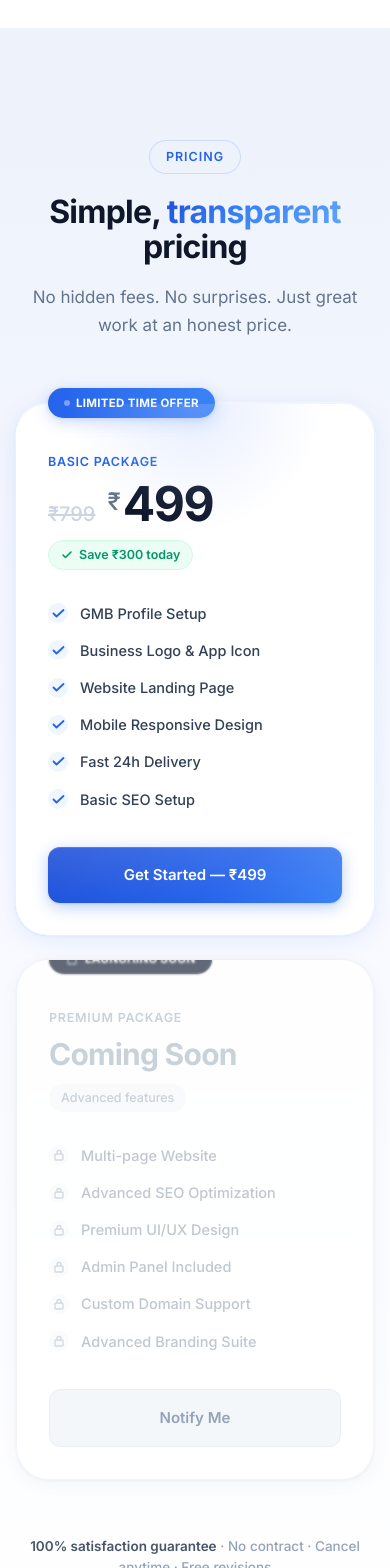
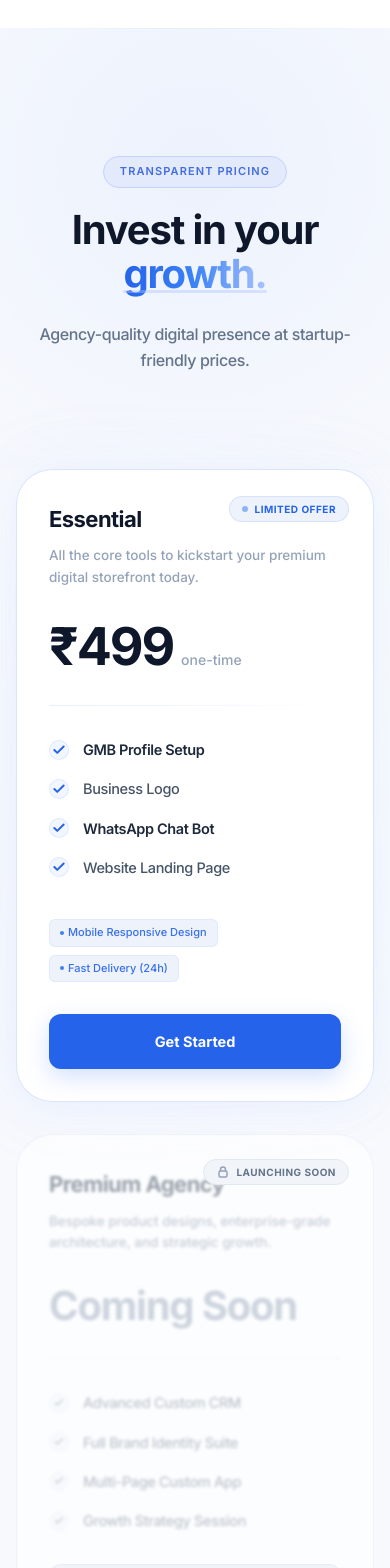
Before and after one commit to khrishChauhan/virtualcgo, a Next.js app: page / in a window 390 px wide. Shown: the part 4918-6486 px from the top of the page. Built offline with nearby package versions, Linux system fonts and the light colour scheme.

Commit message:
feat: add PricingSection component with responsive design and animation

```diff
--- a/src/components/PricingSection.tsx
+++ b/src/components/PricingSection.tsx
@@ -4,229 +4,266 @@ import { motion, useInView } from "framer-motion";
 import { useRef } from "react";
 
 const fadeUp = (delay = 0) => ({
-  hidden:  { opacity: 0, y: 22 },
-  visible: { opacity: 1, y: 0, transition: { duration: 0.55, delay, ease: [0.22, 1, 0.36, 1] as const } },
+  hidden: { opacity: 0, y: 16 },
+  visible: {
+    opacity: 1,
+    y: 0,
+    transition: { duration: 0.65, delay, ease: [0.16, 1, 0.3, 1] as const }
+  },
 });
 
 const basicFeatures = [
-  "GMB Profile Setup",
-  "Business Logo & App Icon",
-  "Website Landing Page",
-  "Mobile Responsive Design",
-  "Fast 24h Delivery",
-  "Basic SEO Setup",
+  { text: "GMB Profile Setup", highlight: true },
+  { text: "Business Logo", highlight: false },
+  { text: "WhatsApp Chat Bot", highlight: true },
+  { text: "Website Landing Page", highlight: false },
 ];
 
+const smallTags = ["Mobile Responsive Design", "Fast Delivery (24h)"];
+
 const premiumFeatures = [
-  "Multi-page Website",
-  "Advanced SEO Optimization",
-  "Premium UI/UX Design",
-  "Admin Panel Included",
-  "Custom Domain Support",
-  "Advanced Branding Suite",
+  "Advanced Custom CRM",
+  "Full Brand Identity Suite",
+  "Multi-Page Custom App",
+  "Growth Strategy Session",
 ];
 
-const Check = () => (
-  <svg width="15" height="15" viewBox="0 0 15 15" fill="none" className="flex-shrink-0">
-    <path d="M2.5 7.5L5.5 10.5L12.5 4" stroke="#2563eb" strokeWidth="1.8" strokeLinecap="round" strokeLinejoin="round"/>
+const CheckIcon = () => (
+  <svg width="14" height="14" viewBox="0 0 14 14" fill="none" className="flex-shrink-0 text-blue-600">
+    <path d="M11.6666 3.5L5.24992 9.91667L2.33325 7" stroke="currentColor" strokeWidth="2" strokeLinecap="round" strokeLinejoin="round"/>
   </svg>
 );
 
-const Lock = () => (
-  <svg width="14" height="14" viewBox="0 0 14 14" fill="none" className="flex-shrink-0">
-    <rect x="3" y="6" width="8" height="6" rx="1" stroke="#94a3b8" strokeWidth="1.4"/>
-    <path d="M5 6V4.5a2 2 0 014 0V6" stroke="#94a3b8" strokeWidth="1.4" strokeLinecap="round"/>
+const LockIcon = () => (
+  <svg width="14" height="14" viewBox="0 0 14 14" fill="none" className="flex-shrink-0 text-slate-400">
+    <rect x="3" y="6" width="8" height="6" rx="1.5" stroke="currentColor" strokeWidth="1.5"/>
+    <path d="M4.5 6V4.5a2.5 2.5 0 015 0V6" stroke="currentColor" strokeWidth="1.5" strokeLinecap="round"/>
   </svg>
 );
 
 export default function PricingSection() {
-  const ref    = useRef<HTMLElement>(null);
-  const inView = useInView(ref, { once: true, margin: "-60px" });
+  const ref = useRef<HTMLElement>(null);
+  const inView = useInView(ref, { once: true, margin: "-100px" });
 
   return (
     <section
       id="pricing"
       ref={ref}
-      className="relative py-28 lg:py-36 overflow-hidden"
-      style={{ background: "linear-gradient(180deg, #edf2fb 0%, #f7f9ff 50%, #fff 100%)" }}
+      className="relative py-32 lg:py-44 overflow-hidden bg-slate-50/50"
     >
-      {/* Ambient */}
-      <div className="absolute inset-0 pointer-events-none -z-10">
+      {/* ── BACKGROUND ARTISTRY ── */}
+      <div className="absolute inset-0 pointer-events-none -z-10 overflow-hidden">
+        {/* Soft elegant radial blur centered top-mid */}
         <div
-          className="absolute top-0 left-1/2 -translate-x-1/2 w-[800px] h-[500px] opacity-50"
-          style={{ background: "radial-gradient(ellipse at center top, rgba(193,211,254,0.6) 0%, transparent 65%)" }}
+          className="absolute -top-40 left-1/2 -translate-x-1/2 w-[1000px] h-[600px] opacity-40 mix-blend-multiply"
+          style={{ background: "radial-gradient(circle, #c1d3fe 0%, #edf2fb 50%, transparent 100%)" }}
         />
+        {/* Subtle decorative glowing mesh line */}
+        <div className="absolute top-0 inset-x-0 h-px bg-gradient-to-r from-transparent via-[#c1d3fe]/50 to-transparent" />
       </div>
 
-      <div className="max-w-6xl mx-auto px-4 sm:px-6">
+      <div className="max-w-6xl mx-auto px-4 sm:px-6 relative z-10">
 
-        {/* Header */}
+        {/* ── SECTION HEADING ── */}
         <motion.div
-          variants={fadeUp()}
+          variants={fadeUp(0)}
           initial="hidden"
           animate={inView ? "visible" : "hidden"}
-          className="text-center mb-16"
+          className="text-center mb-24"
         >
-          <span className="inline-flex items-center gap-2 text-blue-600 text-[12.5px] font-semibold tracking-[0.08em] uppercase bg-[#edf2fb] border border-[#c1d3fe]/70 rounded-full px-4 py-1.5 mb-5">
-            Pricing
+          <span className="inline-flex items-center gap-1.5 px-4 py-1.5 rounded-full bg-[#e2eafc] border border-[#c1d3fe] text-[11px] font-semibold uppercase tracking-widest text-blue-700/80 mb-5">
+            Transparent Pricing
           </span>
+
           <h2
-            className="font-bold text-slate-900 tracking-[-0.025em] leading-[1.1] mb-5"
-            style={{ fontSize: "clamp(2rem, 4vw, 2.9rem)" }}
+            className="font-bold text-slate-900 tracking-[-0.03em] leading-[1.12] mb-6"
+            style={{ fontSize: "clamp(2.5rem, 5.5vw, 3.75rem)" }}
           >
-            Simple,{" "}
-            <span className="gradient-text">transparent</span> pricing
+            Invest in your{" "}
+            <span className="relative inline-block">
+              <span className="bg-gradient-to-r from-blue-600 via-blue-500 to-[#abc4ff] bg-clip-text text-transparent">
+                growth.
+              </span>
+              <span className="absolute left-0 bottom-[4px] w-full h-[3px] bg-[#abc4ff]/40 rounded-full" />
+            </span>
           </h2>
-          <p className="text-slate-500 text-[17px] leading-relaxed max-w-[440px] mx-auto">
-            No hidden fees. No surprises. Just great work at an honest price.
+
+          <p className="text-slate-500 text-[16px] sm:text-[17px] leading-relaxed max-w-[480px] mx-auto font-medium tracking-tight">
+            Agency-quality digital presence at startup-friendly prices.
           </p>
         </motion.div>
 
-        {/* Cards */}
-        <div className="grid lg:grid-cols-2 gap-6 max-w-4xl mx-auto items-start">
+        {/* ── CARDS GRID ── */}
+        <div className="grid md:grid-cols-2 gap-8 max-w-4xl mx-auto items-stretch mb-24">
 
-          {/* Basic — Featured */}
+          {/* ── ESSENTIAL CARD (ACTIVE) ── */}
           <motion.div
             variants={fadeUp(0.1)}
             initial="hidden"
             animate={inView ? "visible" : "hidden"}
-            whileHover={{ y: -6 }}
-            transition={{ type: "spring", stiffness: 260, damping: 22 }}
-            className="relative group"
+            className="flex flex-col h-full relative"
           >
-            {/* Outer glow ring */}
-            <div className="absolute -inset-[1.5px] rounded-[2rem] opacity-70 group-hover:opacity-100 transition-opacity duration-400"
-              style={{ background: "linear-gradient(135deg, #c1d3fe, #abc4ff, #d7e3fc)", padding: "1.5px" }}
-            >
-              <div className="absolute inset-0 rounded-[2rem] bg-white" />
-            </div>
+            {/* Glowing Backdrop behind active card */}
+            <div className="absolute -inset-2 bg-gradient-to-tr from-[#abc4ff]/20 to-[#c1d3fe]/10 rounded-[2.5rem] blur-2xl opacity-70 pointer-events-none -z-10" />
 
-            <div className="relative bg-white rounded-[2rem] p-8 sm:p-10"
+            <div
+              className="flex-1 bg-white border border-[#c1d3fe]/60 rounded-[2.25rem] p-8 sm:p-10 flex flex-col transition-all duration-300 hover:border-[#abc4ff] hover:shadow-[0_24px_50px_rgba(193,211,254,0.25)] relative overflow-hidden"
               style={{
-                boxShadow: "0 4px 24px rgba(37,99,235,0.10), 0 1px 4px rgba(37,99,235,0.06), inset 0 1px 0 rgba(255,255,255,0.9)",
+                boxShadow: "0 4px 30px rgba(193, 211, 254, 0.12), inset 0 1px 0 rgba(255,255,255,0.9)",
               }}
             >
-              {/* Badge */}
-              <div className="absolute -top-4 left-8">
-                <span className="inline-flex items-center gap-1.5 bg-gradient-to-r from-blue-600 to-blue-500 text-white text-[11.5px] font-bold tracking-wide uppercase px-4 py-1.5 rounded-full shadow-blue">
-                  <span className="w-1.5 h-1.5 rounded-full bg-white/70 animate-pulse" />
-                  Limited Time Offer
+              {/* Card Ribbon/Badge */}
+              <div className="absolute top-6 right-6">
+                <span className="inline-flex items-center gap-1.5 px-3 py-1 rounded-full bg-[#edf2fb] border border-[#c1d3fe]/50 text-[10px] font-bold text-blue-600 tracking-wider uppercase">
+                  <span className="w-1.5 h-1.5 rounded-full bg-blue-500 animate-pulse" />
+                  Limited Offer
                 </span>
               </div>
 
-              {/* Spotlight */}
-              <div className="absolute inset-0 rounded-[2rem] overflow-hidden pointer-events-none">
-                <div
-                  className="absolute top-0 left-1/2 -translate-x-1/2 w-64 h-32 opacity-40"
-                  style={{ background: "radial-gradient(ellipse at top, rgba(171,196,255,0.7) 0%, transparent 70%)" }}
-                />
+              <div className="mb-8">
+                <h3 className="text-slate-900 font-bold text-[22px] tracking-tight mb-2">Essential</h3>
+                <p className="text-slate-400 text-[13.5px] leading-relaxed font-medium">All the core tools to kickstart your premium digital storefront today.</p>
               </div>
 
-              <div className="pt-4 mb-8">
-                <p className="text-blue-600 text-[12.5px] font-semibold tracking-[0.06em] uppercase mb-2">Basic Package</p>
-                <div className="flex items-end gap-3 mb-3">
-                  <span className="text-slate-300 font-medium text-xl line-through decoration-slate-300">₹799</span>
-                  <div className="flex items-start gap-0.5">
-                    <span className="text-slate-500 text-2xl font-medium mt-1.5">₹</span>
-                    <span className="text-slate-900 font-bold leading-none tracking-[-0.03em]" style={{ fontSize: "clamp(3rem, 7vw, 4rem)" }}>499</span>
-                  </div>
-                </div>
-                <span className="inline-flex items-center gap-1.5 bg-emerald-50 text-emerald-600 font-semibold text-[12.5px] px-3 py-1 rounded-full border border-emerald-100">
-                  <svg width="12" height="12" viewBox="0 0 12 12" fill="none">
-                    <path d="M2 6L4.5 8.5L10 3" stroke="#059669" strokeWidth="1.6" strokeLinecap="round" strokeLinejoin="round"/>
-                  </svg>
-                  Save ₹300 today
-                </span>
+              <div className="mb-8 flex items-baseline gap-2">
+                <span className="text-slate-900 font-bold tracking-[-0.04em] text-[3.25rem] leading-none">₹499</span>
+                <span className="text-slate-400 font-medium text-[14px]">one-time</span>
               </div>
 
-              <ul className="space-y-3.5 mb-9">
+              <div className="h-px w-full bg-gradient-to-r from-[#c1d3fe]/40 via-[#c1d3fe]/20 to-transparent mb-8" />
+
+              {/* FEATURES */}
+              <ul className="space-y-4 mb-8 flex-1">
                 {basicFeatures.map((f, i) => (
-                  <li key={i} className="flex items-center gap-3">
-                    <div className="w-5 h-5 rounded-full bg-blue-50 flex items-center justify-center flex-shrink-0">
-                      <Check />
+                  <li key={i} className="flex items-center gap-3.5">
+                    <div className="w-5 h-5 rounded-full bg-blue-50/80 border border-[#c1d3fe]/40 flex items-center justify-center flex-shrink-0">
+                      <CheckIcon />
                     </div>
-                    <span className="text-slate-700 text-[14.5px] font-medium">{f}</span>
+                    <span className={`text-[14.5px] font-medium tracking-tight ${f.highlight ? "text-slate-800 font-semibold" : "text-slate-600"}`}>
+                      {f.text}
+                    </span>
                   </li>
                 ))}
               </ul>
 
-              <motion.a
+              {/* Extra Small Features Strip */}
+              <div className="flex flex-wrap gap-2 mb-8 pt-2">
+                {smallTags.map((tag, i) => (
+                  <span key={i} className="inline-flex items-center gap-1 text-[11px] font-medium text-blue-600/90 bg-[#edf2fb] px-2.5 py-1 rounded-md border border-[#c1d3fe]/30">
+                    <span className="w-1 h-1 rounded-full bg-blue-500" />
+                    {tag}
+                  </span>
+                ))}
+              </div>
+
+              {/* BUTTON */}
+              <a
                 href="#contact"
-                whileHover={{ scale: 1.02 }}
-                whileTap={{ scale: 0.98 }}
-                className="btn-primary block w-full py-4 rounded-xl text-white font-semibold text-[15px] text-center"
+                className="w-full relative py-4 rounded-xl font-bold text-[14.5px] text-center text-white bg-blue-600 hover:bg-blue-700 transition-all duration-200 overflow-hidden shadow-[0_8px_24px_rgba(37,99,235,0.2)] hover:shadow-[0_12px_30px_rgba(37,99,235,0.3)] hover:-translate-y-[1px] active:translate-y-0 active:scale-[0.98] group"
               >
-                Get Started — ₹499
-              </motion.a>
+                <span className="relative z-10">Get Started</span>
+                {/* Subtle soft gradient reflection shimmer */}
+                <div className="absolute inset-0 w-full h-full bg-gradient-to-r from-transparent via-white/10 to-transparent -translate-x-full group-hover:animate-shimmer pointer-events-none" />
+              </a>
             </div>
           </motion.div>
 
-          {/* Premium — Coming Soon */}
+          {/* ── PREMIUM CARD (COMING SOON) ── */}
           <motion.div
             variants={fadeUp(0.2)}
             initial="hidden"
             animate={inView ? "visible" : "hidden"}
-            className="relative group"
+            className="flex flex-col h-full relative"
           >
-            <div
-              className="relative bg-white/50 backdrop-blur-sm border border-slate-200/50 rounded-[2rem] p-8 sm:p-10 overflow-hidden"
-              style={{ boxShadow: "0 1px 3px rgba(0,0,0,0.04), 0 4px 16px rgba(100,116,139,0.06)" }}
-            >
+            {/* Soft border wrapper representing disabled gradient */}
+            <div className="flex-1 bg-white/60 border border-slate-200/50 rounded-[2.25rem] p-8 sm:p-10 flex flex-col relative overflow-hidden">
+
+              {/* Blur locked glass layout overlay */}
+              <div className="absolute inset-0 bg-slate-50/10 backdrop-blur-[1.5px] pointer-events-none z-10" />
+
               {/* Badge */}
-              <div className="absolute -top-4 left-8">
-                <span className="inline-flex items-center gap-1.5 bg-slate-800 text-white text-[11.5px] font-bold tracking-wide uppercase px-4 py-1.5 rounded-full">
-                  <Lock />
+              <div className="absolute top-6 right-6 z-20">
+                <span className="inline-flex items-center gap-1.5 px-3 py-1 rounded-full bg-slate-100 border border-slate-200 text-[10px] font-bold text-slate-500 tracking-wider uppercase">
+                  <LockIcon />
                   Launching Soon
                 </span>
               </div>
 
-              {/* Blur overlay for locked look */}
-              <div className="absolute inset-0 rounded-[2rem] bg-white/30 backdrop-blur-[1px] pointer-events-none" />
-
-              <div className="pt-4 mb-8 opacity-50">
-                <p className="text-slate-400 text-[12.5px] font-semibold tracking-[0.06em] uppercase mb-2">Premium Package</p>
-                <div className="flex items-end gap-2 mb-3">
-                  <span className="text-slate-400 font-bold text-3xl tracking-tight">Coming Soon</span>
-                </div>
-                <span className="inline-flex items-center gap-1.5 bg-slate-100 text-slate-400 font-medium text-[12.5px] px-3 py-1 rounded-full">
-                  Advanced features
-                </span>
+              <div className="mb-8 opacity-60">
+                <h3 className="text-slate-600 font-bold text-[22px] tracking-tight mb-2">Premium Agency</h3>
+                <p className="text-slate-400 text-[13.5px] leading-relaxed font-medium">Bespoke product designs, enterprise-grade architecture, and strategic growth.</p>
               </div>
 
-              <ul className="space-y-3.5 mb-9 opacity-40">
+              <div className="mb-8 flex items-baseline gap-2 opacity-50">
+                <span className="text-slate-400 font-bold tracking-[-0.03em] text-[2.5rem] leading-none">Coming Soon</span>
+              </div>
+
+              <div className="h-px w-full bg-slate-200/60 mb-8 opacity-60" />
+
+              {/* FEATURES */}
+              <ul className="space-y-4 mb-8 flex-1 opacity-45">
                 {premiumFeatures.map((f, i) => (
-                  <li key={i} className="flex items-center gap-3">
-                    <div className="w-5 h-5 rounded-full bg-slate-100 flex items-center justify-center flex-shrink-0">
-                      <Lock />
+                  <li key={i} className="flex items-center gap-3.5">
+                    <div className="w-5 h-5 rounded-full bg-slate-100/80 border border-slate-200 flex items-center justify-center flex-shrink-0">
+                      <svg width="12" height="12" viewBox="0 0 12 12" fill="none" className="text-slate-400">
+                        <path d="M2.5 6L4.5 8L9.5 3" stroke="currentColor" strokeWidth="1.8" strokeLinecap="round"/>
+                      </svg>
                     </div>
-                    <span className="text-slate-500 text-[14.5px] font-medium">{f}</span>
+                    <span className="text-[14.5px] font-medium text-slate-500 tracking-tight">{f}</span>
                   </li>
                 ))}
               </ul>
 
+              {/* DISABLED BUTTON */}
               <button
                 disabled
-                className="relative w-full py-4 rounded-xl bg-slate-100/80 text-slate-400 font-semibold text-[15px] cursor-not-allowed border border-slate-200/60"
+                className="w-full py-4 rounded-xl font-bold text-[14.5px] text-center text-slate-400 bg-slate-100 border border-slate-200/60 cursor-not-allowed z-20"
               >
-                Notify Me
+                Notify Me When Live
               </button>
             </div>
           </motion.div>
 
         </div>
 
-        {/* Guarantee strip */}
+        {/* ── TESTIMONIAL CARD ── */}
         <motion.div
-          variants={fadeUp(0.4)}
+          variants={fadeUp(0.3)}
           initial="hidden"
           animate={inView ? "visible" : "hidden"}
-          className="mt-14 text-center"
+          className="max-w-2xl mx-auto"
         >
-          <p className="text-slate-400 text-[13.5px] font-medium">
-            <span className="text-slate-600 font-semibold">100% satisfaction guarantee</span>
-            {" "}· No contract · Cancel anytime · Free revisions
-          </p>
+          <div
+            className="bg-white/80 border border-[#c1d3fe]/40 rounded-[2rem] p-8 sm:p-10 text-center relative overflow-hidden backdrop-blur-md"
+            style={{
+              boxShadow: "0 10px 40px rgba(193, 211, 254, 0.1), inset 0 1px 0 rgba(255,255,255,0.8)",
+            }}
+          >
+            {/* Mini internal subtle glowing ambient spot */}
+            <div className="absolute -top-12 -left-12 w-28 h-28 bg-[#c1d3fe]/30 rounded-full blur-xl pointer-events-none -z-10" />
+
+            {/* Stars */}
+            <div className="flex justify-center gap-1 mb-5">
+              {[...Array(5)].map((_, i) => (
+                <svg key={i} width="16" height="16" viewBox="0 0 20 20" fill="#f59e0b" className="flex-shrink-0">
+                  <path d="M9.049 2.927c.3-.921 1.603-.921 1.902 0l1.07 3.292a1 1 0 00.95.69h3.462c.969 0 1.371 1.24.588 1.81l-2.8 2.034a1 1 0 00-.364 1.118l1.07 3.292c.3.921-.755 1.688-1.54 1.118l-2.8-2.034a1 1 0 00-1.175 0l-2.8 2.034c-.784.57-1.838-.197-1.539-1.118l1.07-3.292a1 1 0 00-.364-1.118L2.98 8.72c-.783-.57-.38-1.81.588-1.81h3.461a1 1 0 00.951-.69l1.07-3.292z" />
+                </svg>
+              ))}
+            </div>
+
+            {/* Quote */}
+            <p className="text-slate-700 text-[15.5px] sm:text-[16px] leading-[1.7] italic font-medium tracking-tight mb-5 max-w-lg mx-auto">
+              &ldquo;Virtual CGO delivered a flawless GMB setup and landing page in under 24 hours. The automated WhatsApp setup saves us hours of follow-ups.&rdquo;
+            </p>
+
+            {/* Author */}
+            <div className="flex flex-col items-center">
+              <span className="text-slate-800 font-bold text-[13.5px]">Sarah J.</span>
+              <span className="text-slate-400 font-medium text-[11px] tracking-wider uppercase mt-0.5">Tech Founder</span>
+            </div>
+          </div>
         </motion.div>
+
       </div>
     </section>
   );
```
